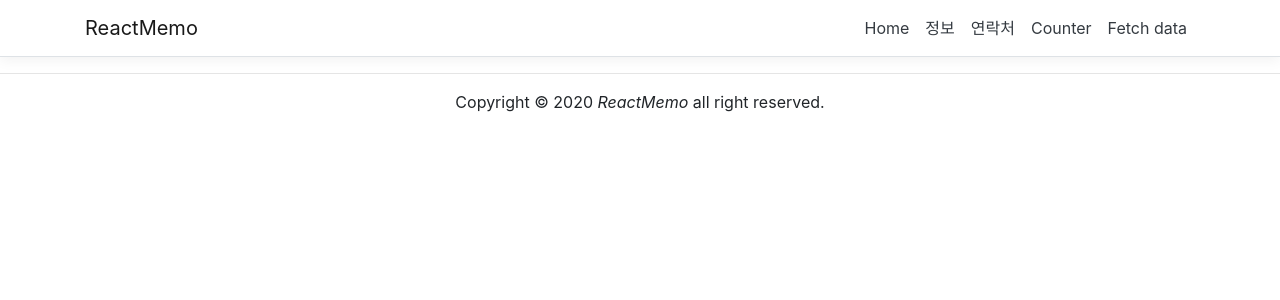
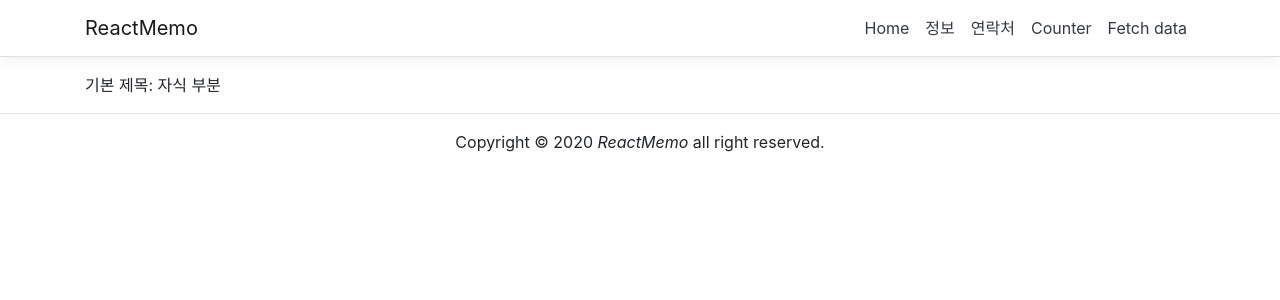
Before and after one commit to VisualAcademy/ReactMemo, a React (Create React App) app in the folder ReactMemo/ClientApp/: page /PropsTypesDemo in a window 1280 px wide. Shown: the top 300 px of the page. Built offline with nearby package versions, Linux system fonts and the light colour scheme.

Commit message:
PropsTypesDemo 코드 정리

```diff
--- a/ReactMemo/ClientApp/src/App.js
+++ b/ReactMemo/ClientApp/src/App.js
@@ -33,6 +33,7 @@ import FunctionStateDemo from './components/Samples/FunctionStateDemo';
 import UseEffectDemo from './components/Samples/UseEffectDemo';
 import UseEffectFetchApi from './components/Samples/UseEffectFetchApi';
 import TodoListInMemory from './components/TodoListInMemory';
+import { PropsTypesDemo } from './components/Demos/PropsTypesDemo/PropsTypesDemo';
 
 export default class App extends Component {
     static displayName = App.name;
@@ -56,6 +57,7 @@ export default class App extends Component {
                 <Route path="/MyComponent" component={MyComponent} />
                 <Route path="/PropsDemo" component={PropsDemo} />
                 <Route path="/PropsChildrenDemo" component={PropsChildrenDemo} />
+                <Route path='/PropsTypesDemo' component={PropsTypesDemo} />
                 <Route path='/DestructuringAssignmentDemo' component={DestructuringAssignmentDemo} />
                 <Route path='/StateDemo' component={StateDemo} />
                 <Route path="/StateDescription" component={StateDescription} />
--- /dev/null
+++ b/ReactMemo/ClientApp/src/components/Demos/PropsTypesDemo/PropsTypesDemo.js
@@ -0,0 +1,22 @@
+import React, { Component } from 'react';
+import PropTypes from 'prop-types';
+
+// 자식 컴포넌트
+const PropsTypesDemoSub = (props) => {
+    return <div>{ props.title }: {props.children}</div>
+};
+
+PropsTypesDemoSub.defaultProps = {
+    title: '기본 제목',
+};
+
+PropsTypesDemoSub.propTypes = {
+    title: PropTypes.string
+};
+
+// 부모 컴포넌트
+export class PropsTypesDemo extends React.Component {
+    render() {
+        return <div><PropsTypesDemoSub>자식 부분</PropsTypesDemoSub></div>
+    }
+}
```
